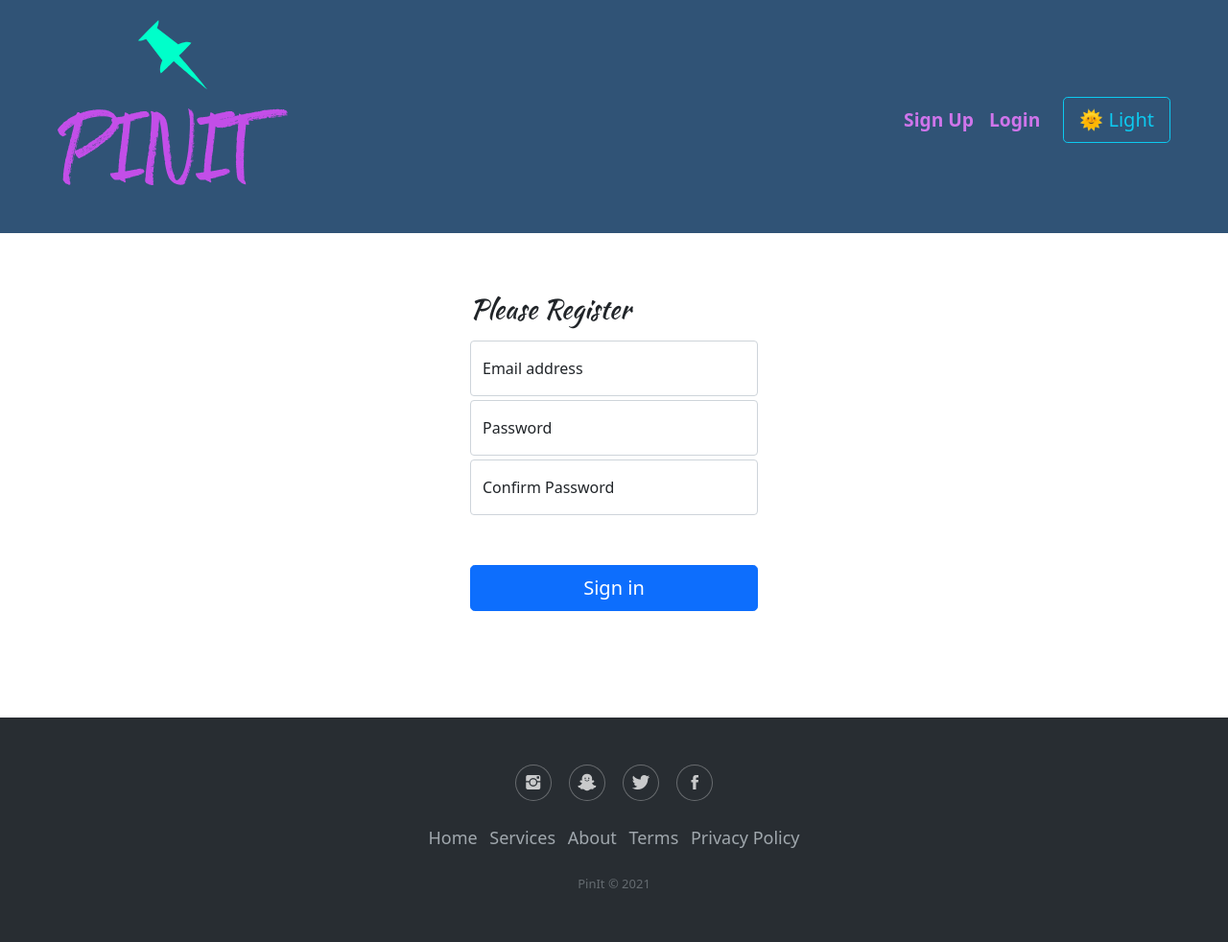
After one commit to viper-5/PinIt, a Flask app: page /register in a window 1280 px wide. The commit adds this page. Shown: the whole page at 96% size. Run offline with Flask 2, Linux system fonts and the light colour scheme; some libraries are stand-ins or nearby versions.

Commit message:
added register page

```diff
--- a/app.py
+++ b/app.py
@@ -16,4 +16,13 @@ def create_app() -> Flask:
     @app.route('/')
     def home():
         return render_template('index.html')
+
+    @app.route('/register')
+    def signUp():
+        return render_template('register.html')
+
+    @app.route('/login')
+    def login():
+        return render_template('login.html')
+
     return app
--- a/static/css/styles.css
+++ b/static/css/styles.css
@@ -41,3 +41,10 @@ h2 {
 .myNavLink:hover {
     color: #c34ee8 !important;
 }
+
+.form-signin {
+    width: 100%;
+    max-width: 330px;
+    padding: 15px;
+    margin: auto;
+}
--- a/templates/base.html
+++ b/templates/base.html
@@ -35,7 +35,7 @@
 <body>
     <section id="title" class="myNav me-auto">
         <nav class="navbar navbar-light navbar-expand-md  pt-3 ps-5">
-            <div class="container-fluid"><a class="navbar-brand" href="#">
+            <div class="container-fluid"><a class="navbar-brand" href="{{ url_for('home')}}">
                     <img src="{{ url_for('static', filename='img/brand-alt.svg')}}" />
                 </a><button data-bs-toggle="collapse" class="navbar-toggler" data-bs-target="#navcol-1">
                     <span class="visually-hidden">
@@ -46,9 +46,12 @@
                 </button>
                 <div class="collapse navbar-collapse" id="navcol-1">
                     <ul class="navbar-nav ms-auto mb-2 mb-lg-0">
-                        <li class="nav-item"><a class="nav-link active" href="#">First Item</a></li>
-                        <li class="nav-item"><a class="nav-link myNavLink" href="#">Second Item</a></li>
+                        <!-- <li class="nav-item"><a class="nav-link active" href="#">Sign Up</a></li> -->
+                        <li class="nav-item"><a class="nav-link myNavLink" href="{{url_for('signUp')}}">Sign Up</a></li>
+                        <li class="nav-item"><a class="nav-link myNavLink" href="{{url_for('login')}}">Login</a></li>
+
                         <li class="nav-item"></li>
+
                     </ul>
                     <!-- 🚨 Notice the toggleTheme() function -->
 
@@ -57,30 +60,14 @@
                 </div>
             </div>
         </nav>
+
     </section class="me-5 ms-5">
     {% block content %}
 
     {% endblock %}
-    <section>
-        <div class="container-fluid ms-5 me-5">
-            <div class="jumbotron">
-                <h1 class="display-4">Put User Help</h1>
-                <p class="lead">
-                    This is a simple hero unit, a simple jumbotron-style component for
-                    calling extra attention to featured content or information.
-                </p>
-                <hr class="my-4" />
-                <p>
-                    It uses utility classes for typography and spacing to space content
-                    out within the larger container.
-                </p>
-                <a class="btn btn-success btn-lg" href="#" role="button">Learn more</a>
-            </div>
-        </div>
-
-    </section>
 
     <section class="mt-5">
+
         <footer class="footer-dark">
             <!-- Start: Social Icons -->
             <div class=" social">
--- /dev/null
+++ b/templates/register.html
@@ -0,0 +1,27 @@
+{% extends 'base.html' %}
+
+{% block content %}
+
+<main class="form-signin">
+    <form class="mt-5 mb-5">
+        <!-- <img class="mb-4" src="{{ url_for('static', filename='img/favicon.svg') }}" alt="" width="72" height="57"> -->
+        <h1 class="h3 mb-3 fw-normal">Please Register </h1>
+
+        <div class="form-floating mb-1">
+            <input type="email" class="form-control" id="floatingInput" placeholder="name@example.com">
+            <label for="floatingInput">Email address</label>
+        </div>
+        <div class="form-floating mb-1">
+            <input type="password" class="form-control" id="floatingPassword" placeholder="Password">
+            <label for="floatingPassword">Password</label>
+        </div>
+        <div class="form-floating mb-1">
+            <input type="password" class="form-control" id="floatingPassword" placeholder="Password">
+            <label for="floatingPassword">Confirm Password</label>
+        </div>
+
+        <button class="w-100 mt-5 btn btn-lg btn-primary" type="submit">Sign in</button>
+    </form>
+</main>
+
+{% endblock %}
```
Also changed, not shown: templates/index.html (+22 -0 lines), templates/login.html (added, +28 -0 lines).
